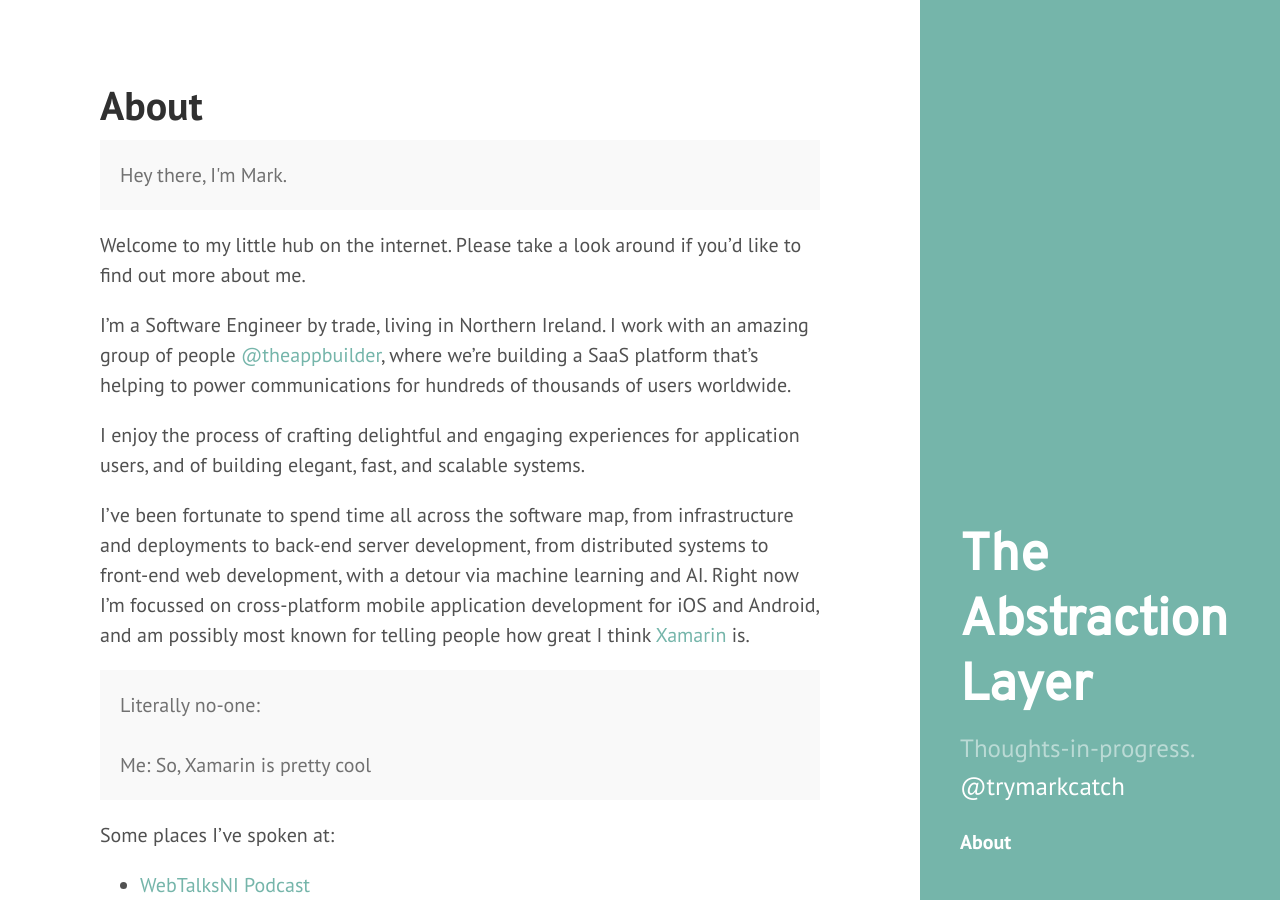
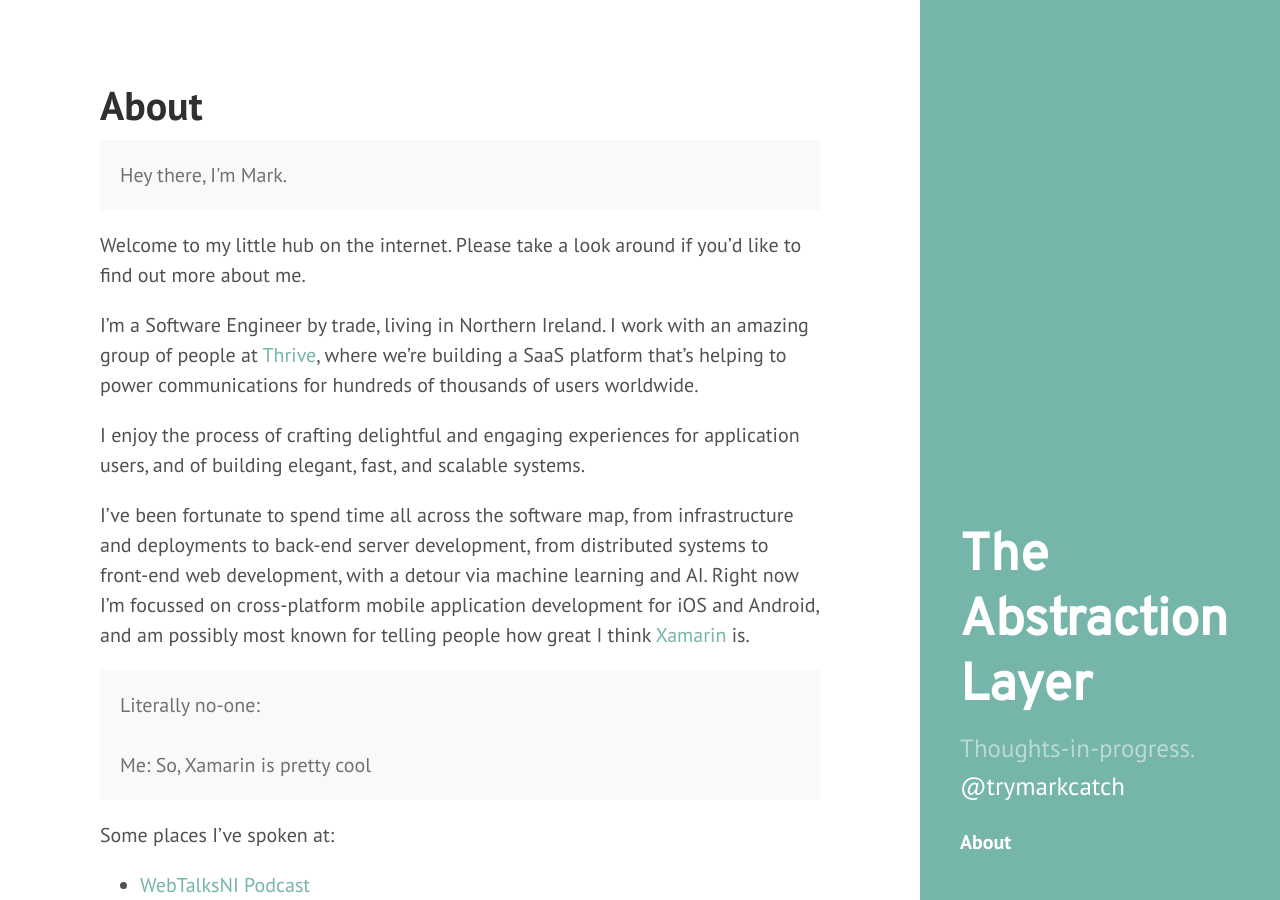
Before and after one commit to markmccaigue/markmccaigue.github.io, a Jekyll site: the page built from about.md, in a window 1280 px wide and 900 px high. Built offline with Jekyll 4.4.1, drawn with Linux system fonts in a browser that asks for light colours; Markdown is read by kramdown in place of the engine named in the settings.

Commit message:
Update employer for rebrand

```diff
--- a/about.md
+++ b/about.md
@@ -9,7 +9,7 @@ title: About
 
 Welcome to my little hub on the internet. Please take a look around if you'd like to find out more about me.
 
-I'm a Software Engineer by trade, living in Northern Ireland. I work with an amazing group of people <a href="https://twitter.com/theappbuilder">@theappbuilder</a>, where we're building a SaaS platform that's helping to power communications for hundreds of thousands of users worldwide.
+I'm a Software Engineer by trade, living in Northern Ireland. I work with an amazing group of people at <a href="https://twitter.com/_ThriveApp">Thrive</a>, where we're building a SaaS platform that's helping to power communications for hundreds of thousands of users worldwide.
 
 I enjoy the process of crafting delightful and engaging experiences for application users, and of building elegant, fast, and scalable systems.
 
```
